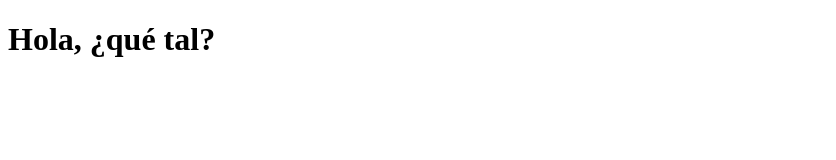
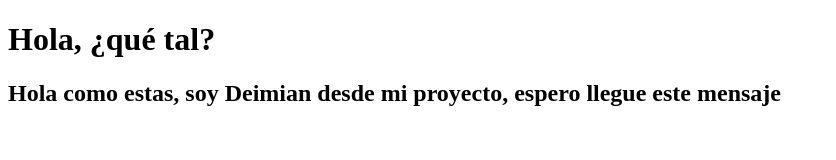
Before and after one commit to ernestomedinam/proyect-deimian, a plain HTML site: page index.html in a window 1280 px wide. Shown: the whole page, without its empty margins (0-836 px from the left). Drawn offline with Linux system fonts and the light colour scheme.

Commit message:
Agregue un h2,espero eso sea lo que me mandaron a hacer :)

```diff
--- a/index.html
+++ b/index.html
@@ -8,5 +8,6 @@
 </head>
 <body>
     <h1>Hola, ¿qué tal?</h1>
+    <h2>Hola como estas, soy Deimian desde mi proyecto, espero llegue este mensaje</h2>
 </body>
 </html>
```
